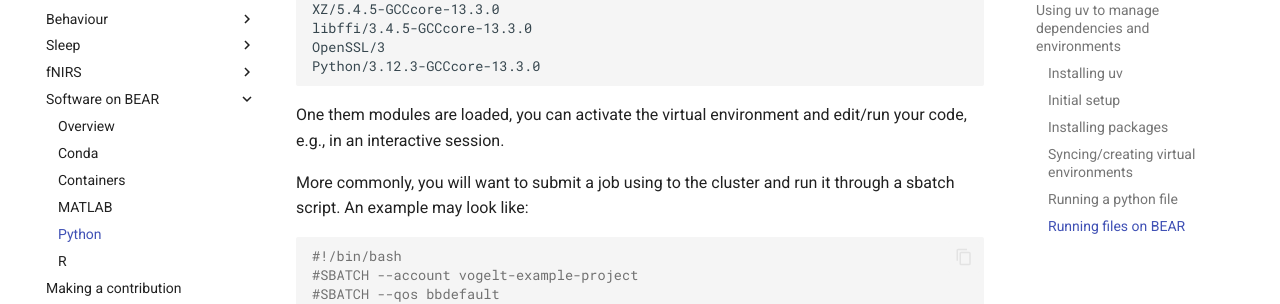
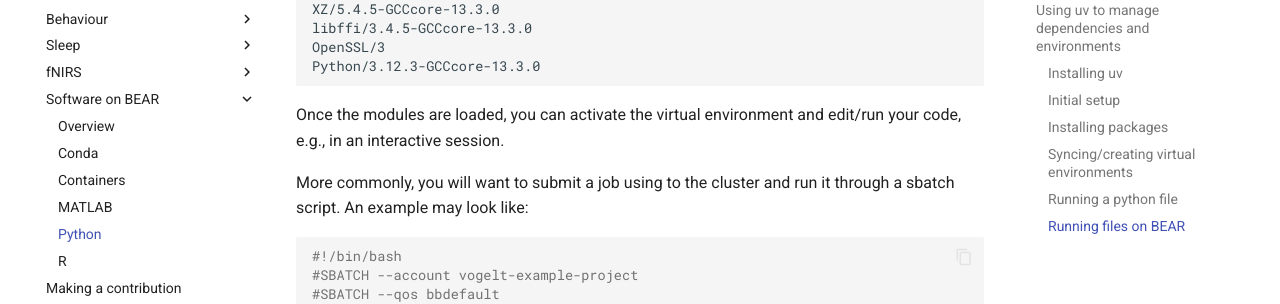
Before and after one commit to chbh-opensource/chbh-on-bear, an MkDocs documentation site: the page built from docs/software/python.md, in a window 1280 px wide and 900 px high, scrolled down 9159 px. Shown: the part 278-582 px from the top of the window. Built offline with MkDocs 1.6.1 and Material for MkDocs 9.7.7, drawn with Linux system fonts in a browser that asks for light colours; comment, search, counter and statistics services are not loaded.

Commit message:
Fix spelling error

````diff
--- a/docs/software/python.md
+++ b/docs/software/python.md
@@ -364,7 +364,7 @@ OpenSSL/3
 Python/3.12.3-GCCcore-13.3.0
 ```
 
-One them modules are loaded, you can activate the virtual environment and edit/run your code, e.g., in an interactive session.
+Once the modules are loaded, you can activate the virtual environment and edit/run your code, e.g., in an interactive session.
 
 More commonly, you will want to submit a job using to the cluster and run it through a sbatch script. An example may look like:
 
````
